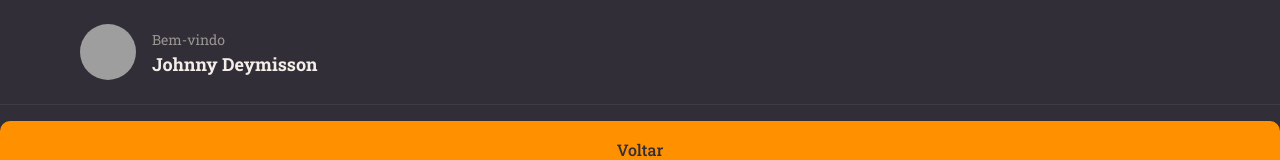
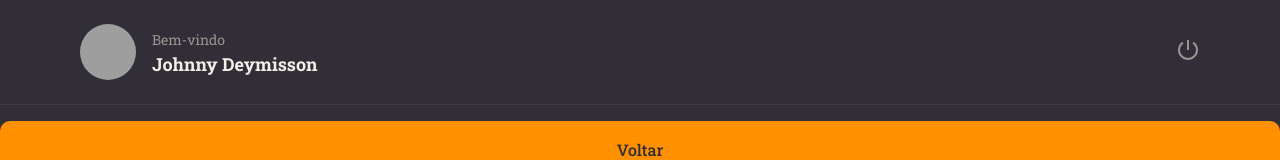
Before and after one commit to jdeymisson/rocketnotes-front, a React (Vite) app: page / in a window 1280 px wide. Shown: the top 160 px of the page. Built offline with nearby package versions, Linux system fonts and the light colour scheme; grey boxes are pictures that could not be loaded.

Commit message:
Componente do Header finalizado

```diff
--- a/package.json
+++ b/package.json
@@ -10,6 +10,7 @@
   "dependencies": {
     "react": "^18.0.0",
     "react-dom": "^18.0.0",
+    "react-icons": "^4.4.0",
     "styled-components": "^5.3.5"
   },
   "devDependencies": {
--- a/src/components/Header/index.jsx
+++ b/src/components/Header/index.jsx
@@ -1,5 +1,5 @@
-import { Container, Profiler } from "./styles";
-
+import { RiShutDownLine } from 'react-icons/ri'
+import { Container, Profiler, Logout } from "./styles";
 export function Header() {
 
   return (
@@ -12,6 +12,9 @@
           <strong>Johnny Deymisson</strong>
         </div>
       </Profiler>
+      <Logout>
+        <RiShutDownLine/>
+      </Logout>
     </Container>
   )
 };
--- a/src/components/Header/styles.js
+++ b/src/components/Header/styles.js
@@ -43,3 +43,13 @@
     }
   };
 `;
+
+export const Logout = styled.button`
+  border: none;
+  background: none;
+
+  > svg {
+    color: ${({theme}) => theme.COLORS.GRAY_100};
+    font-size: 24px;
+  }
+`
```
Also changed, not shown: 1 other file (tests, documents, lock files or other folders).
